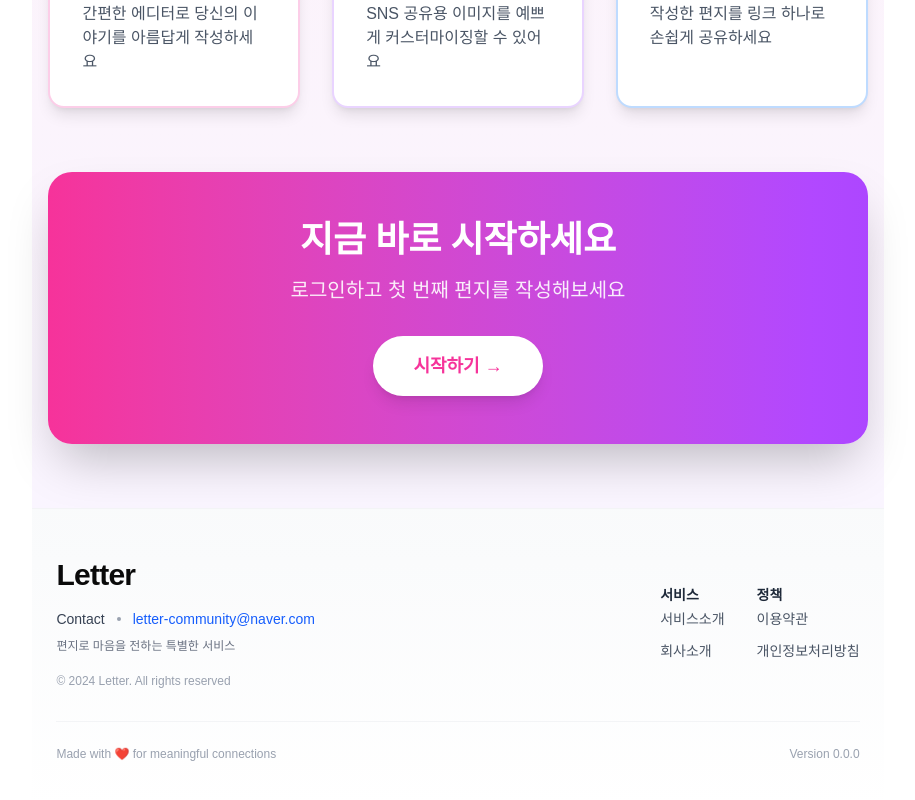
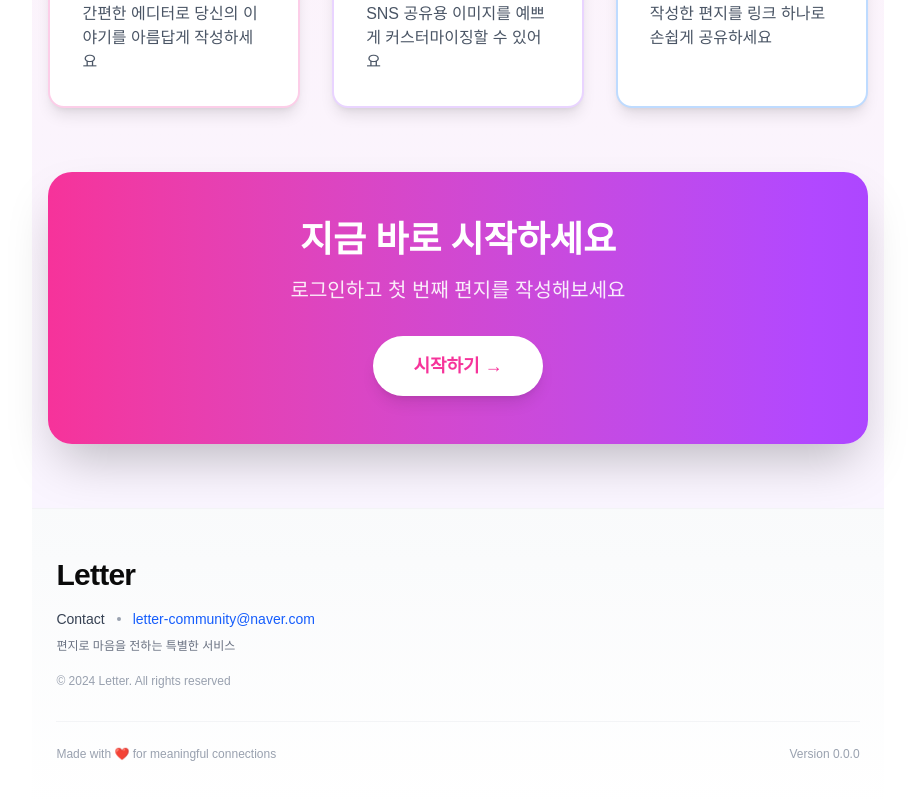
Before and after one commit to lhjwork/letter-community, a Next.js app: page / in a window 1280 px wide. Shown: the part 676-1476 px from the top of the page, without its empty margins (182-1097 px from the left). Built offline with nearby package versions, Linux system fonts and the light colour scheme; no server answers; a web font is replaced by a local one.

Commit message:
Footer의 서비스/정책 링크 섹션을 주석 처리

```diff
--- a/components/shareds/Footer.tsx
+++ b/components/shareds/Footer.tsx
@@ -24,8 +24,8 @@
             </div>
           </div>
 
-          {/* 오른쪽: 링크들 */}
-          <div className="flex flex-col sm:flex-row gap-6 lg:gap-8">
+          {/* 오른쪽: 링크들 - TODO: 페이지 기획 완료 후 주석 해제 */}
+          {/* <div className="flex flex-col sm:flex-row gap-6 lg:gap-8">
             <div className="flex flex-col space-y-3">
               <h4 className="text-sm font-semibold text-gray-800 mb-1">서비스</h4>
               <Link href="/service" className="text-sm text-gray-600 hover:text-gray-900 transition-colors duration-200 hover:translate-x-1 transform">
@@ -45,7 +45,7 @@
                 개인정보처리방침
               </Link>
             </div>
-          </div>
+          </div> */}
         </div>
 
         {/* 하단 구분선 */}
```
